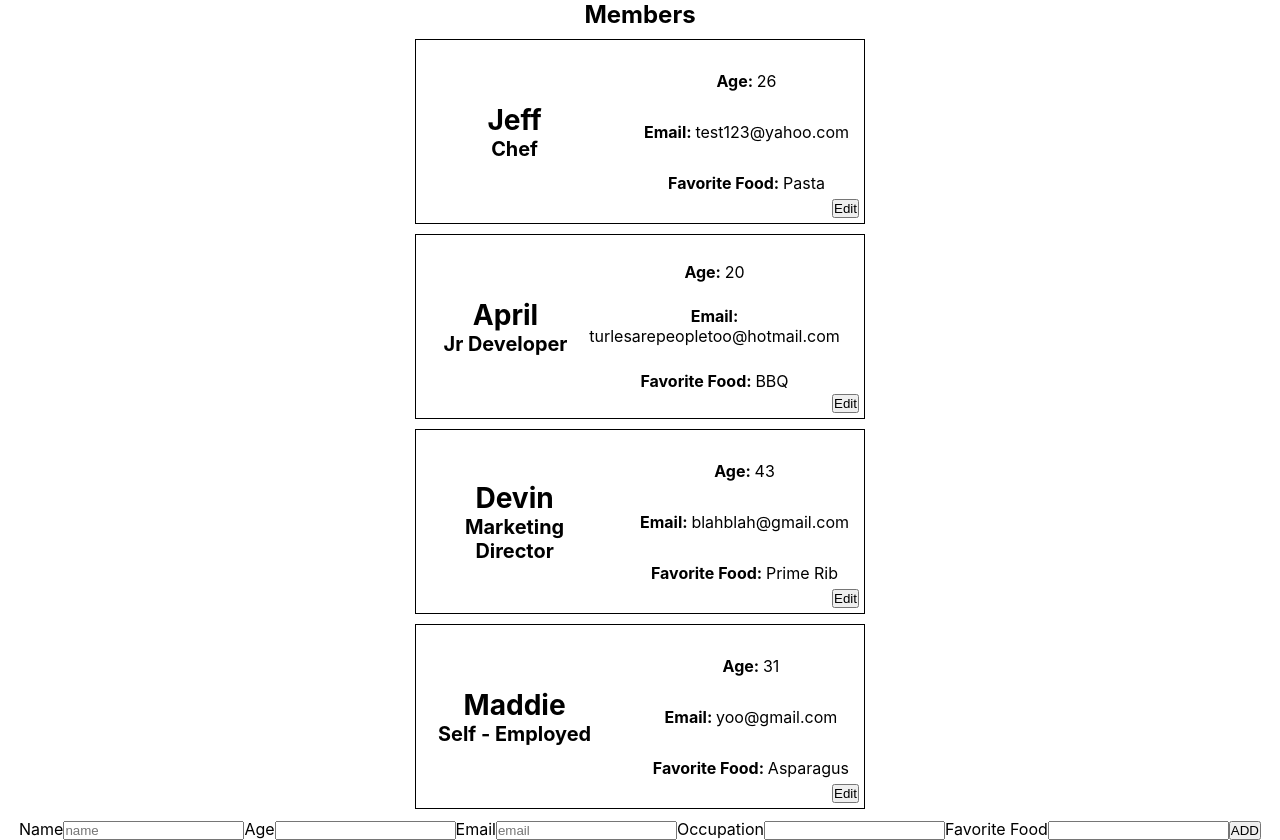
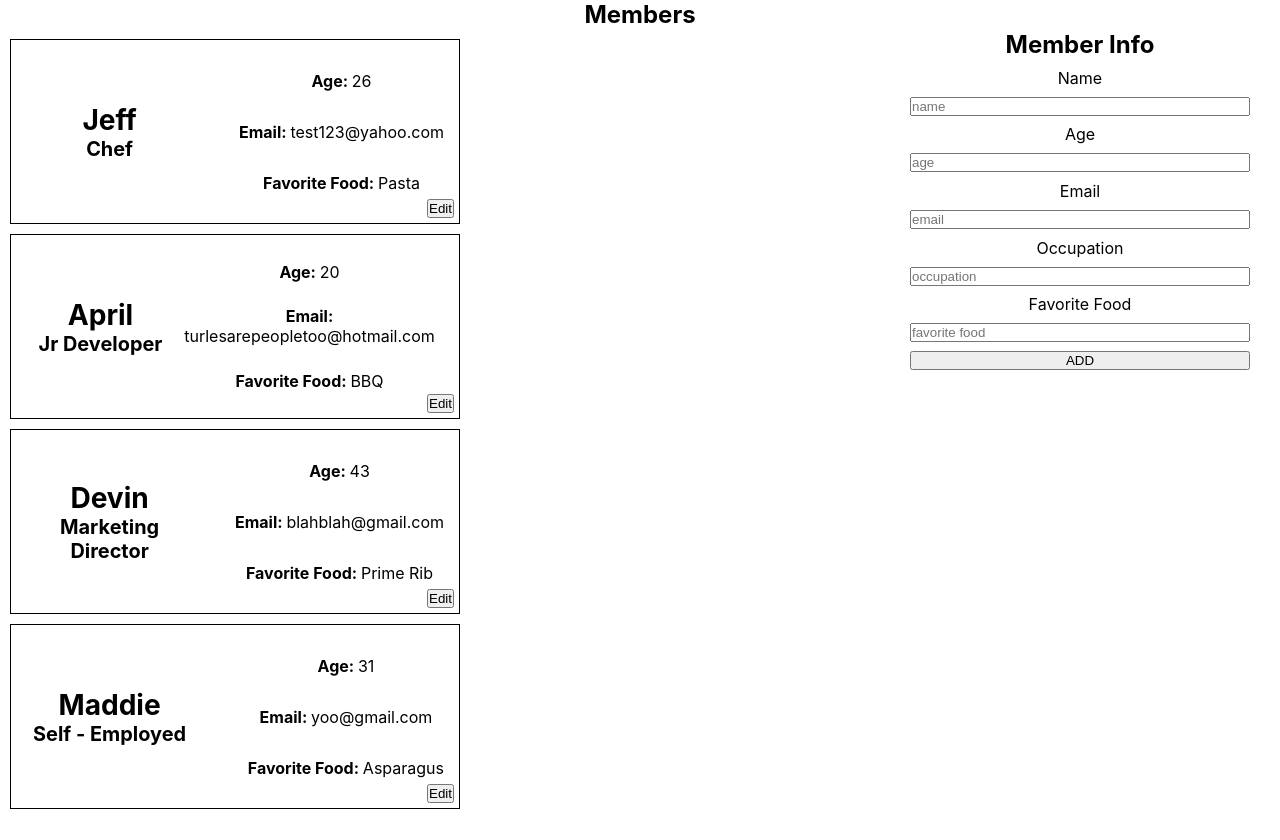
Before and after one commit to bloominstituteoftechnology/team-builder, a React (Create React App) app in the folder team-builder/: page / in a window 1280 px wide. After the commit the page ends 819 px from the top, so only its background shows below. Built offline with nearby package versions, Linux system fonts and the light colour scheme.

Commit message:
Form gets members and sets the id of an member when  submitting

```diff
--- a/team-builder/src/App.css
+++ b/team-builder/src/App.css
@@ -5,6 +5,7 @@
 }
 .App {
   text-align: center;
+  position: relative;
 }
 
 .member {
@@ -14,7 +15,7 @@
   display: flex;
   justify-content: space-between;
   padding: 15px;
-  margin: 10px auto;
+  margin: 10px;
 }
 .member aside {
   display: flex;
@@ -32,3 +33,17 @@
   align-self: center;
   width: 40%;
 }
+.member-form {
+  display: flex;
+  flex-direction: column;
+  justify-content: space-between;
+  padding: 30px;
+  position: fixed;
+  top: 0;
+  right: 0;
+  width: 400px;
+  height: 400px;
+}
+.member-form input {
+  display: block;
+}
--- a/team-builder/src/App.js
+++ b/team-builder/src/App.js
@@ -45,19 +45,18 @@ function App() {
   });
 
   const addMember = e => {
-    id += 1
     setMembers([...members, e]);
+    console.log(id)
   };
   const editMember = name => {
     const member = members.find(mem => mem.name === name);
     setEdit({ edit: true, member: member });
     // console.log("edit", member)
   };
-  console.log(id)
   return (
     <div className="App">
       <TeamMemberList members={members} editMember={editMember} />
-      <Form addMember={addMember} edit={edit} />
+      <Form addMember={addMember} edit={edit} members={members}/>
     </div>
   );
 }
--- a/team-builder/src/components/Form.jsx
+++ b/team-builder/src/components/Form.jsx
@@ -14,10 +14,13 @@ const Form = props => {
   };
   const addMember = e => {
     e.preventDefault();
-    props.addMember(formState);
+    const id =  props.members.length === 0 ? 0 : props.members[props.members.length -1].id + 1
+
+    props.addMember({...formState, id});
   };
   return (
-    <form onSubmit={addMember}>
+    <form onSubmit={addMember} className="member-form">
+        <legend><h2>Member Info</h2></legend>
       <label>Name</label>
       <input
         type="text"
@@ -29,6 +32,7 @@ const Form = props => {
       <label>Age</label>
       <input
         type="number"
+        placeholder="age"
         onChange={changeHandler}
         value={formState.age}
         name="age"
@@ -44,6 +48,7 @@ const Form = props => {
       <label htmlFor="">Occupation</label>
       <input
         type="text"
+        placeholder="occupation"
         onChange={changeHandler}
         value={formState.occupation}
         name="occupation"
@@ -51,6 +56,7 @@ const Form = props => {
       <label htmlFor="">Favorite Food</label>
       <input
         type="text"
+        placeholder="favorite food"
         onChange={changeHandler}
         value={formState.favFood}
         name="favFood"
```
